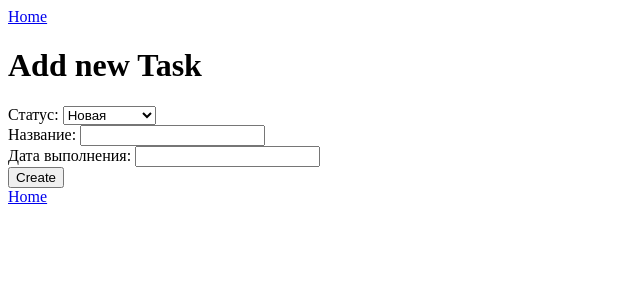
After one commit to Jumych/homework46, a Django app: page /task/add/ in a window 1280 px wide. The commit adds this page. Shown: the top 300 px of the page, without its empty margins (0-640 px from the left). Run offline with Django 4.2, Linux system fonts and the light colour scheme.

Commit message:
Написал создание новой задачи

```diff
--- a/to_do_list/urls.py
+++ b/to_do_list/urls.py
@@ -15,9 +15,10 @@ Including another URLconf
 """
 from django.contrib import admin
 from django.urls import path
-from webapp.views import index_view
+from webapp.views import index_view, add_task
 
 urlpatterns = [
     path('admin/', admin.site.urls),
     path('', index_view),
+    path('task/add/', add_task),
 ]
--- a/webapp/models.py
+++ b/webapp/models.py
@@ -4,7 +4,7 @@ STATUS_CHOICES = [('new', 'Новая'), ('in_progress', 'В процессе'),
 # Create your models here.
 class Task(models.Model):
     title = models.CharField(max_length=60, verbose_name='Название')
-    status = models.CharField(max_length=25, choices=STATUS_CHOICES, default=STATUS_CHOICES[0][0],verbose_name='Статус')
+    status = models.CharField(max_length=25, choices=STATUS_CHOICES, default=STATUS_CHOICES[0][0], verbose_name='Статус')
     deadline = models.DateTimeField(null=True, blank=True, verbose_name='Дата выполнеия')
 
     def __str__(self):
--- /dev/null
+++ b/webapp/templates/add_task.html
@@ -0,0 +1,32 @@
+<!doctype html>
+<html lang="en">
+<head>
+    <meta charset="UTF-8">
+    <meta name="viewport"
+          content="width=device-width, user-scalable=no, initial-scale=1.0, maximum-scale=1.0, minimum-scale=1.0">
+    <meta http-equiv="X-UA-Compatible" content="ie=edge">
+    <title>Add new Task</title>
+</head>
+<body>
+     <a href="/">Home</a>
+    <h1>Add new Task</h1>
+    <form action="" method="POST">
+        {% csrf_token %}
+        <label>Статус:</label>
+        <select name="status">
+            {% for value, status in statuses %}
+                <option value="{{ value }}">{{ status }}</option>
+            {% endfor %}
+        </select>
+        <br/>
+        <label>Название:</label>
+        <input type="text" name="title">
+        <br/>
+        <label>Дата выполнения:</label>
+        <input type="text" name="deadline">
+        <br/>
+        <input type="submit" value="Create">
+    </form>
+     <a href="/">Home</a>
+</body>
+</html>
--- a/webapp/templates/index.html
+++ b/webapp/templates/index.html
@@ -8,6 +8,7 @@
     <title>Document</title>
 </head>
 <body>
+<a href="/task/add/">Add new Task ( + )</a>
     <h1>To-Do List</h1>
 
     {% for task in tasks %}
--- a/webapp/views.py
+++ b/webapp/views.py
@@ -1,7 +1,18 @@
 from django.shortcuts import render
-from webapp.models import Task
+from webapp.models import Task, STATUS_CHOICES
 
 # Create your views here.
 def index_view(request):
     tasks = Task.objects.all()
     return render(request, 'index.html', {'tasks': tasks})
+
+def add_task(request):
+    if request.method == "GET":
+        return render(request, 'add_task.html', {'statuses': STATUS_CHOICES})
+    elif request.method == "POST":
+        title = request.POST.get('title')
+        status = request.POST.get('status')
+        deadline = request.POST.get('deadline')
+        print(deadline)
+        new_task = Task.objects.create(title=title, status=status, deadline=deadline)
+        return render(request, 'task_view.html', {"task": new_task})
```
Also changed, not shown: webapp/templates/task_view.html (added, +18 -0 lines).
